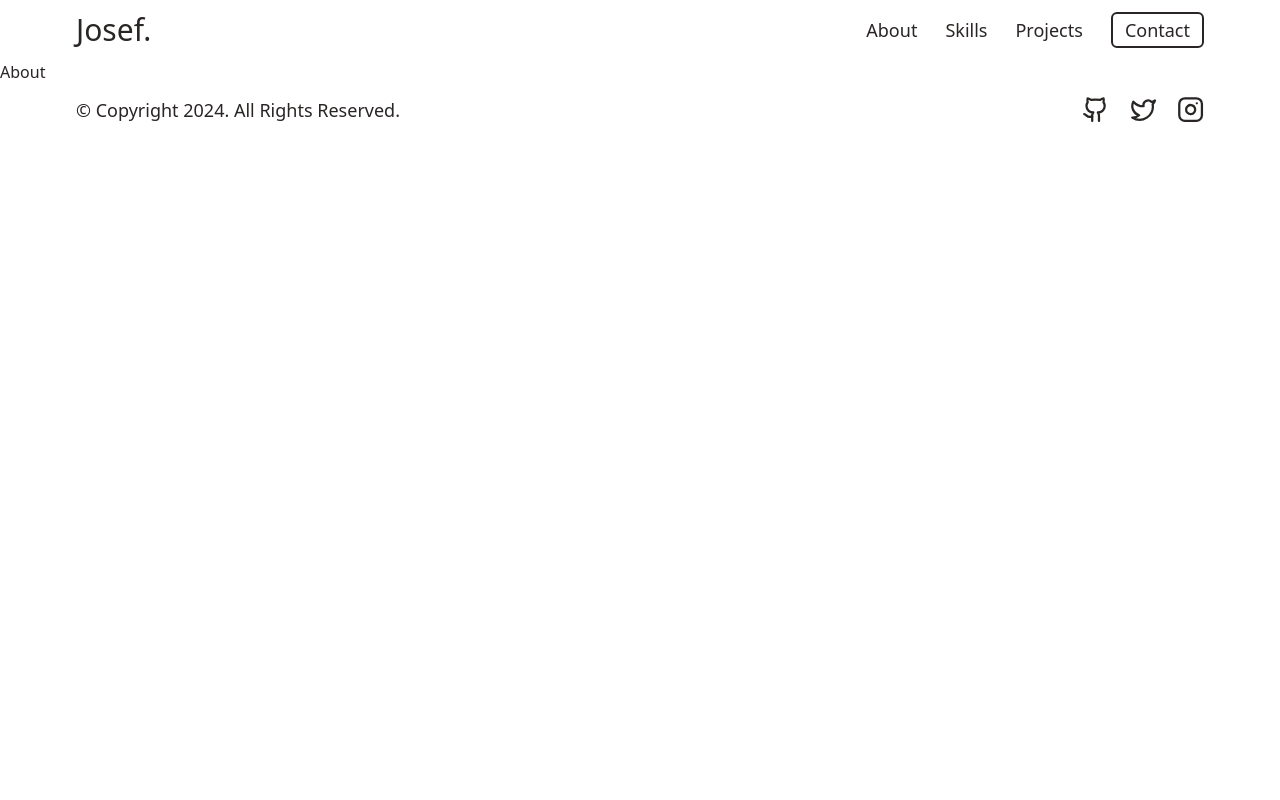
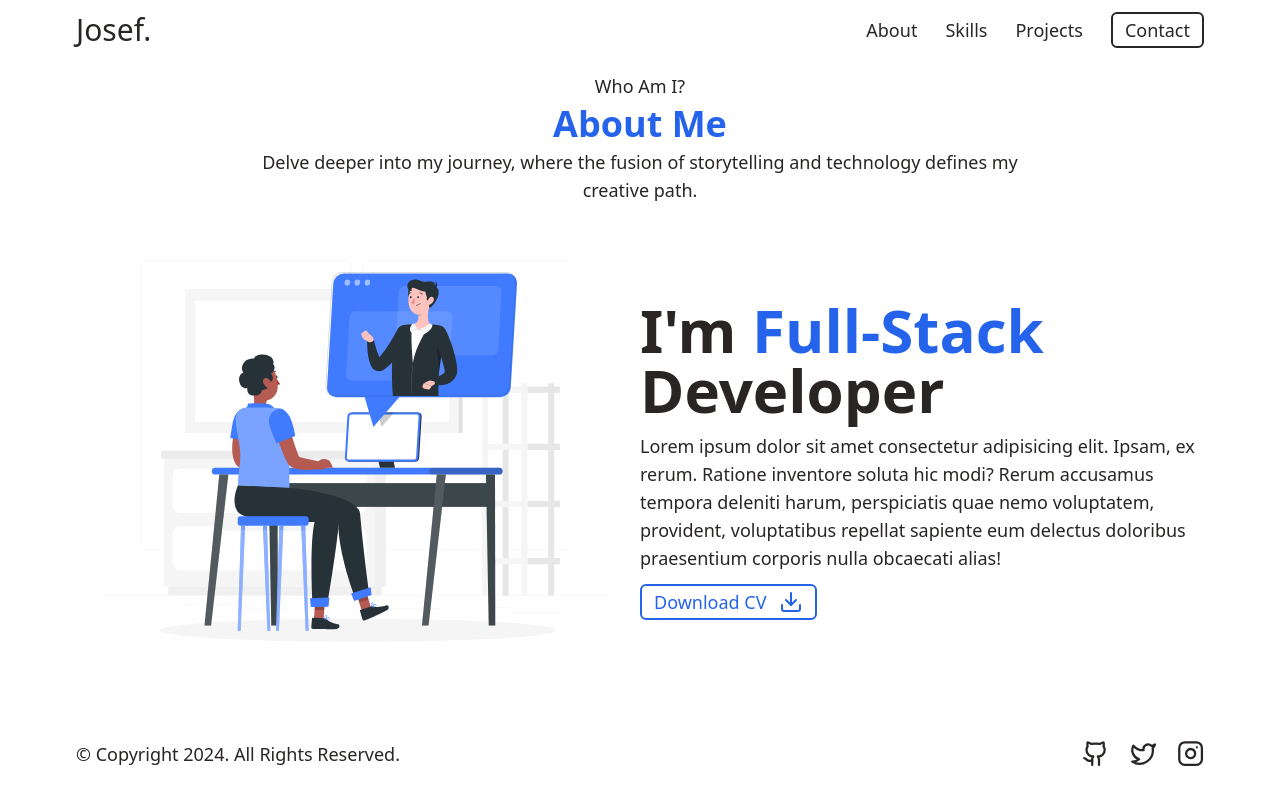
Before and after one commit to aay7ush/cdm-portfolio-website, a React (Vite) app: page /about in a window 1280 px wide. Built offline with nearby package versions, Linux system fonts and the light colour scheme.

Commit message:
feat: add about page

```diff
--- /dev/null
+++ b/src/components/Intro.jsx
@@ -0,0 +1,10 @@
+const Intro = ({ title, subtitle, body }) => {
+  return (
+    <div className="text-center space-y-1">
+      <p>{subtitle}</p>
+      <h3 className="text-3xl lg:text-4xl text-blue-600 font-bold">{title}</h3>
+      <p className="max-w-3xl mx-auto">{body}</p>
+    </div>
+  )
+}
+export default Intro
--- a/src/pages/About.jsx
+++ b/src/pages/About.jsx
@@ -1,4 +1,36 @@
+import { Download } from 'lucide-react'
+import Intro from '../components/Intro'
+
 const About = () => {
-  return <div>About</div>
+  return (
+    <section className="container">
+      <Intro
+        title="About Me"
+        subtitle="Who Am I?"
+        body="Delve deeper into my journey, where the fusion of storytelling and technology defines my creative path."
+      />
+
+      <div className="grid items-center lg:grid-cols-2">
+        <img src="/about.svg" alt="about image" className="max-w-lg mx-auto" />
+
+        <div className="space-y-3 text-center lg:text-start">
+          <h2 className="text-5xl lg:text-6xl font-bold">
+            I'm <span className="text-blue-600">Full-Stack</span> Developer
+          </h2>
+          <p>
+            Lorem ipsum dolor sit amet consectetur adipisicing elit. Ipsam, ex
+            rerum. Ratione inventore soluta hic modi? Rerum accusamus tempora
+            deleniti harum, perspiciatis quae nemo voluptatem, provident,
+            voluptatibus repellat sapiente eum delectus doloribus praesentium
+            corporis nulla obcaecati alias!
+          </p>
+          <button className="btn btn-primary">
+            Download CV
+            <Download />
+          </button>
+        </div>
+      </div>
+    </section>
+  )
 }
 export default About
```
